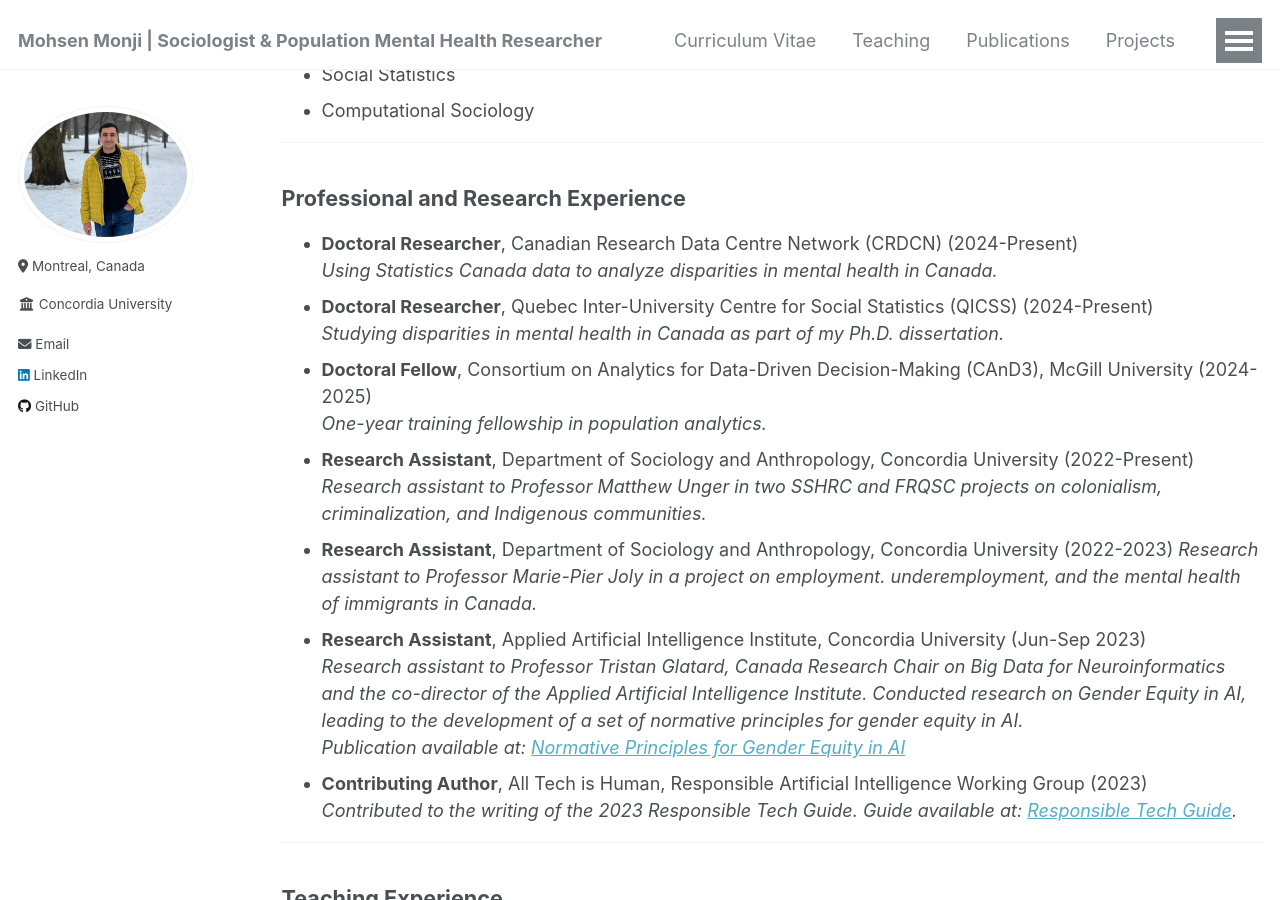
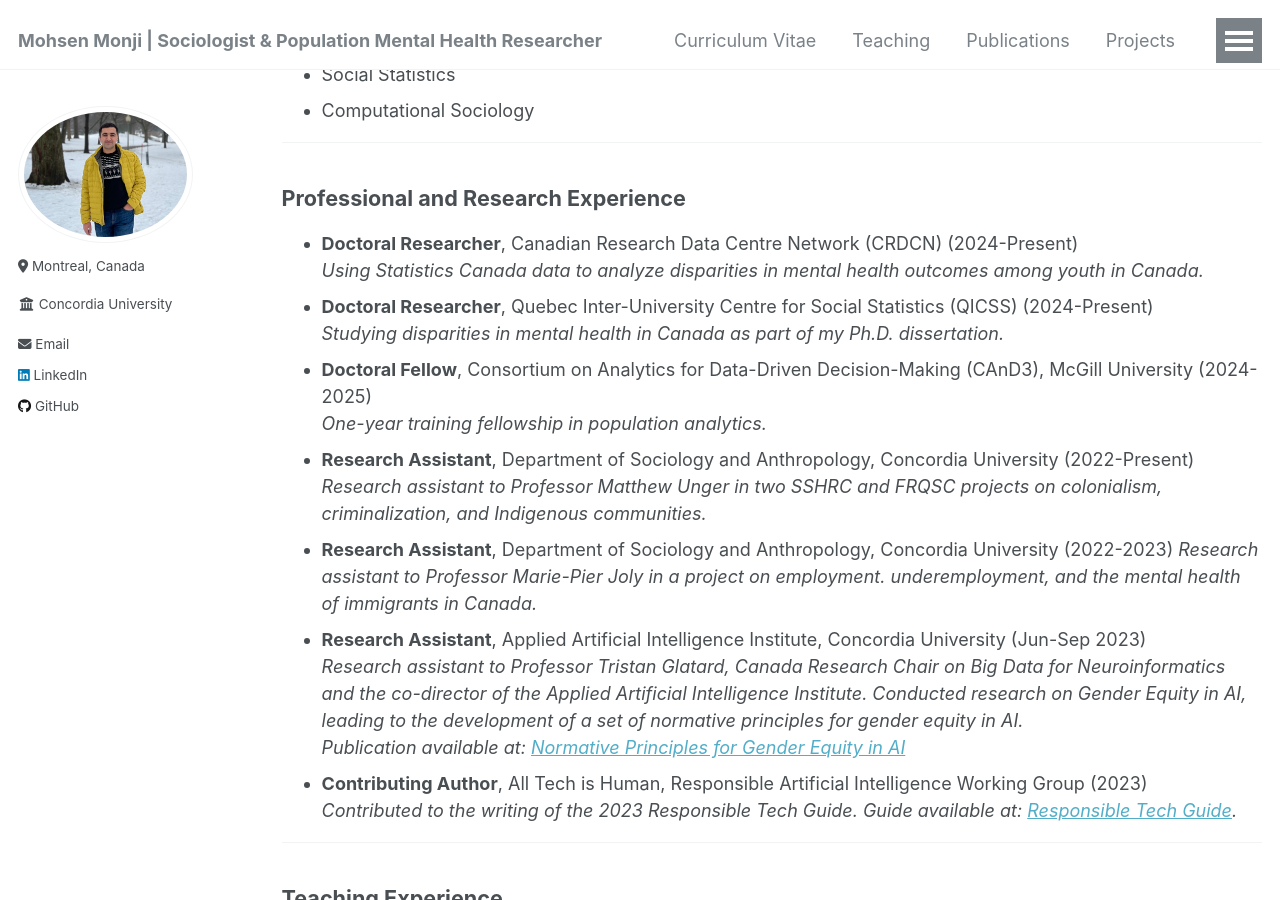
Before and after one commit to Mohsnmonji/mohsnmonji.github.io, a Jekyll site: the page built from _pages/Curriculum Vitae.md, in a window 1280 px wide and 900 px high, scrolled down 592 px. Built offline with Jekyll 4.4.1, drawn with Linux system fonts in a browser that asks for light colours.

Commit message:
Update Curriculum Vitae.md

```diff
--- a/_pages/Curriculum Vitae.md
+++ b/_pages/Curriculum Vitae.md
@@ -34,7 +34,7 @@ redirect_from:
 
 ### Professional and Research Experience
 - **Doctoral Researcher**, Canadian Research Data Centre Network (CRDCN) (2024-Present)
-  *Using Statistics Canada data to analyze disparities in mental health in Canada.*
+  *Using Statistics Canada data to analyze disparities in mental health outcomes among youth in Canada.*
 - **Doctoral Researcher**, Quebec Inter-University Centre for Social Statistics (QICSS) (2024-Present)
   *Studying disparities in mental health in Canada as part of my Ph.D. dissertation.*
 - **Doctoral Fellow**, Consortium on Analytics for Data-Driven Decision-Making (CAnD3), McGill University (2024-2025)
```
